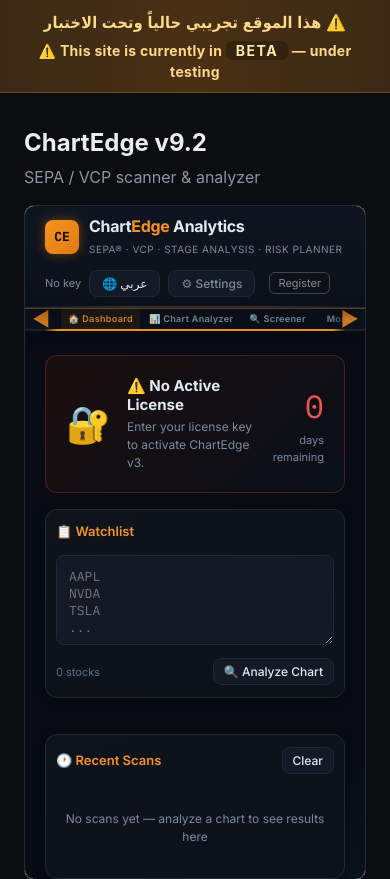
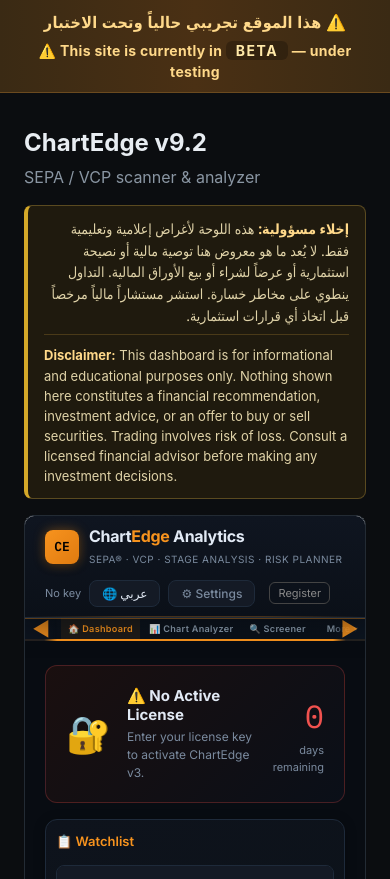
Before and after one commit to aboaziz112211/trading_suite, a Flask app: page /p/chartedge in a window 390 px wide. Shown: the part 83-962 px from the top of the page. Run offline with Flask 3, Linux system fonts and the light colour scheme.

Commit message:
Add bilingual financial disclaimer (Arabic + English) above all product dashboards

```diff
--- a/static/style.css
+++ b/static/style.css
@@ -228,6 +228,45 @@ main { max-width: 1400px; margin: 0 auto; padding: 32px 24px; }
 }
 .notice .muted { color: #9aa68a; font-size: 13px; }
 
+.disclaimer {
+  background: #1f1a0e;
+  border: 1px solid #5a4a20;
+  border-left: 4px solid #d4a829;
+  border-radius: 8px;
+  padding: 12px 16px;
+  margin: 0 0 16px;
+  display: grid;
+  grid-template-columns: 1fr 1fr;
+  gap: 14px;
+  font-size: 13px;
+  line-height: 1.55;
+  color: #e0d3a8;
+}
+.disclaimer strong { color: #ffd98a; }
+.disclaimer .disc-ar {
+  font-size: 14px;
+  font-family: "Segoe UI", "Tahoma", "Arial", sans-serif;
+  text-align: right;
+  border-right: 1px solid #4a3a18;
+  padding-right: 14px;
+}
+.disclaimer .disc-en {
+  border-left: 1px solid #4a3a18;
+  padding-left: 14px;
+}
+@media (max-width: 720px) {
+  .disclaimer {
+    grid-template-columns: 1fr;
+    gap: 10px;
+  }
+  .disclaimer .disc-ar,
+  .disclaimer .disc-en {
+    border: none;
+    padding: 0;
+  }
+  .disclaimer .disc-ar { border-bottom: 1px solid #4a3a18; padding-bottom: 8px; }
+}
+
 .product-frame {
   width: 100%;
   height: 80vh;
--- a/templates/product.html
+++ b/templates/product.html
@@ -15,6 +15,17 @@
   <div id="us-live-status" style="margin-top:10px">checking…</div>
 </div>
 {% endif %}
+
+<div class="disclaimer">
+  <div class="disc-ar" dir="rtl" lang="ar">
+    <strong>إخلاء مسؤولية:</strong>
+    هذه اللوحة لأغراض إعلامية وتعليمية فقط. لا يُعد ما هو معروض هنا توصية مالية أو نصيحة استثمارية أو عرضاً لشراء أو بيع الأوراق المالية. التداول ينطوي على مخاطر خسارة. استشر مستشاراً مالياً مرخصاً قبل اتخاذ أي قرارات استثمارية.
+  </div>
+  <div class="disc-en" lang="en">
+    <strong>Disclaimer:</strong>
+    This dashboard is for informational and educational purposes only. Nothing shown here constitutes a financial recommendation, investment advice, or an offer to buy or sell securities. Trading involves risk of loss. Consult a licensed financial advisor before making any investment decisions.
+  </div>
+</div>
 
 <iframe id="productFrame" class="product-frame" src="{{ url_for('product_file', key=key) }}" title="{{ product.title }}"></iframe>
 
```
